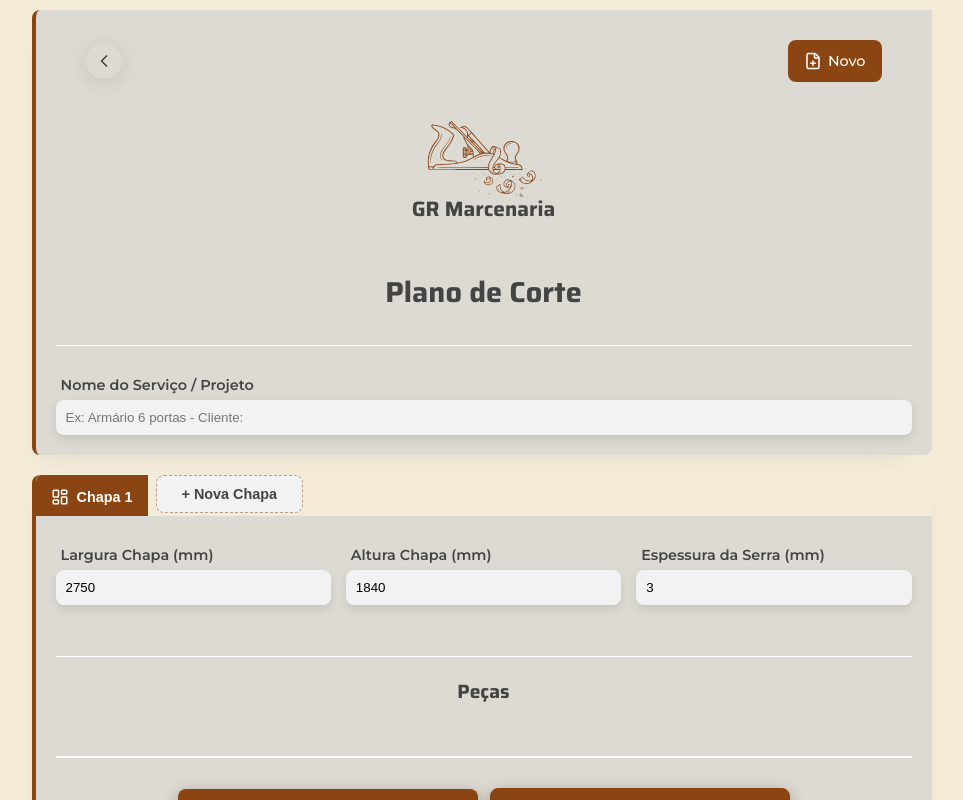
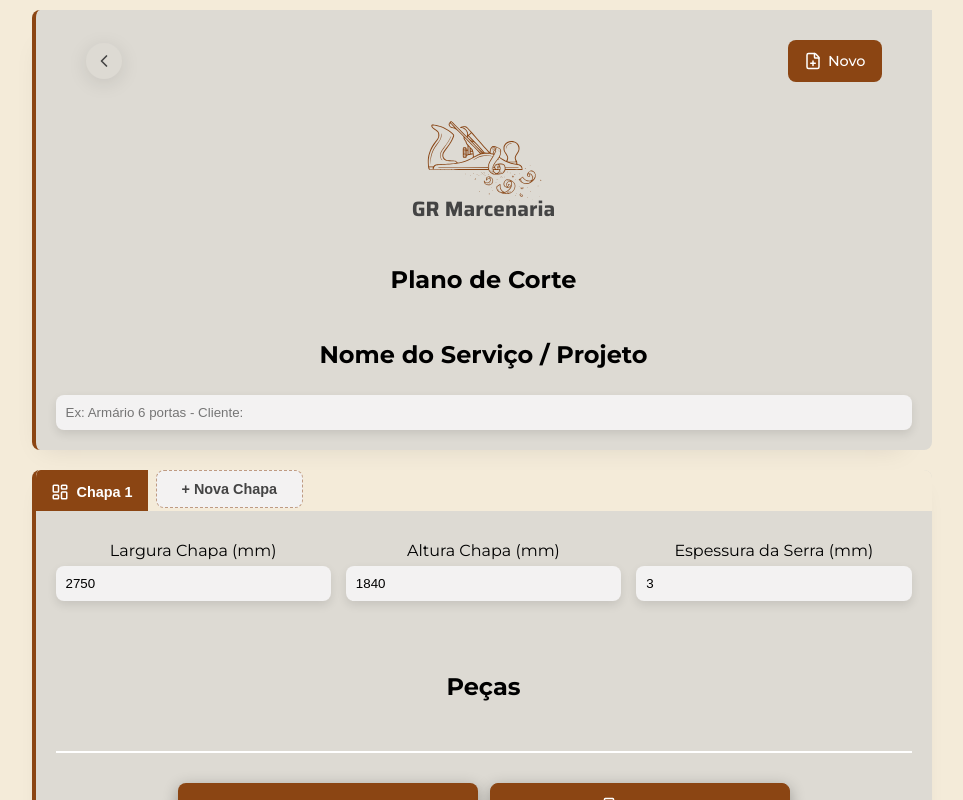
Before and after one commit to VagnerBeraldo/PI5-Marcenaria, a React (Vite) app in the folder frontend/: page /plano-de-corte in a window 1280 px wide. Shown: the whole page, without its empty margins (157-1120 px from the left). Built offline with nearby package versions, Linux system fonts and the light colour scheme.

Commit message:
style: centralização do estilo

```diff
--- a/frontend/src/pages/PlanoDeCorte.jsx
+++ b/frontend/src/pages/PlanoDeCorte.jsx
@@ -595,8 +595,8 @@ export default function PlanoDeCorte() {
         </div>
         <h1 className="nome-fantasia">GR Marcenaria</h1>
         <div className="grupo-input">
-          <h2 className="titulo">Plano de Corte</h2>
-          <label className="rotulo">Nome do Serviço / Projeto</label>
+          <h2 className="titulo-pagina">Plano de Corte</h2>
+          <h2 className="subtitulo">Nome do Serviço / Projeto</h2>
           <input
             type="text"
             value={nomeServico}
@@ -643,7 +643,7 @@ export default function PlanoDeCorte() {
         {/* Configurações da Chapa de MDF */}
         <div className="secao-config-chapa ocultar-na-impressao">
           <div className="grupo-input">
-            <label className="rotulo">Largura Chapa (mm)</label>
+            <label className="titulo-input">Largura Chapa (mm)</label>
             <input
               type="number"
               value={chapaAtual.largura || ""}
@@ -652,7 +652,7 @@ export default function PlanoDeCorte() {
             />
           </div>
           <div className="grupo-input">
-            <label className="rotulo">Altura Chapa (mm)</label>
+            <label className="titulo-input">Altura Chapa (mm)</label>
             <input
               type="number"
               value={chapaAtual.altura || ""}
@@ -661,7 +661,7 @@ export default function PlanoDeCorte() {
             />
           </div>
           <div className="grupo-input">
-            <label className="rotulo">Espessura da Serra (mm)</label>
+            <label className="titulo-input">Espessura da Serra (mm)</label>
             <input
               type="number"
               step="0.5"
@@ -674,8 +674,8 @@ export default function PlanoDeCorte() {
 
         {/* Listagem de Peças para Produção */}
         <div className="lista-pecas ocultar-na-impressao">
-          <div className="linha"></div>
-          <h3>Peças</h3>
+
+          <h2 className="subtitulo">Peças</h2>
           {pecas
             .filter((p) => p.chapaId === chapaAtivaId)
             .map((peca) => (
```
